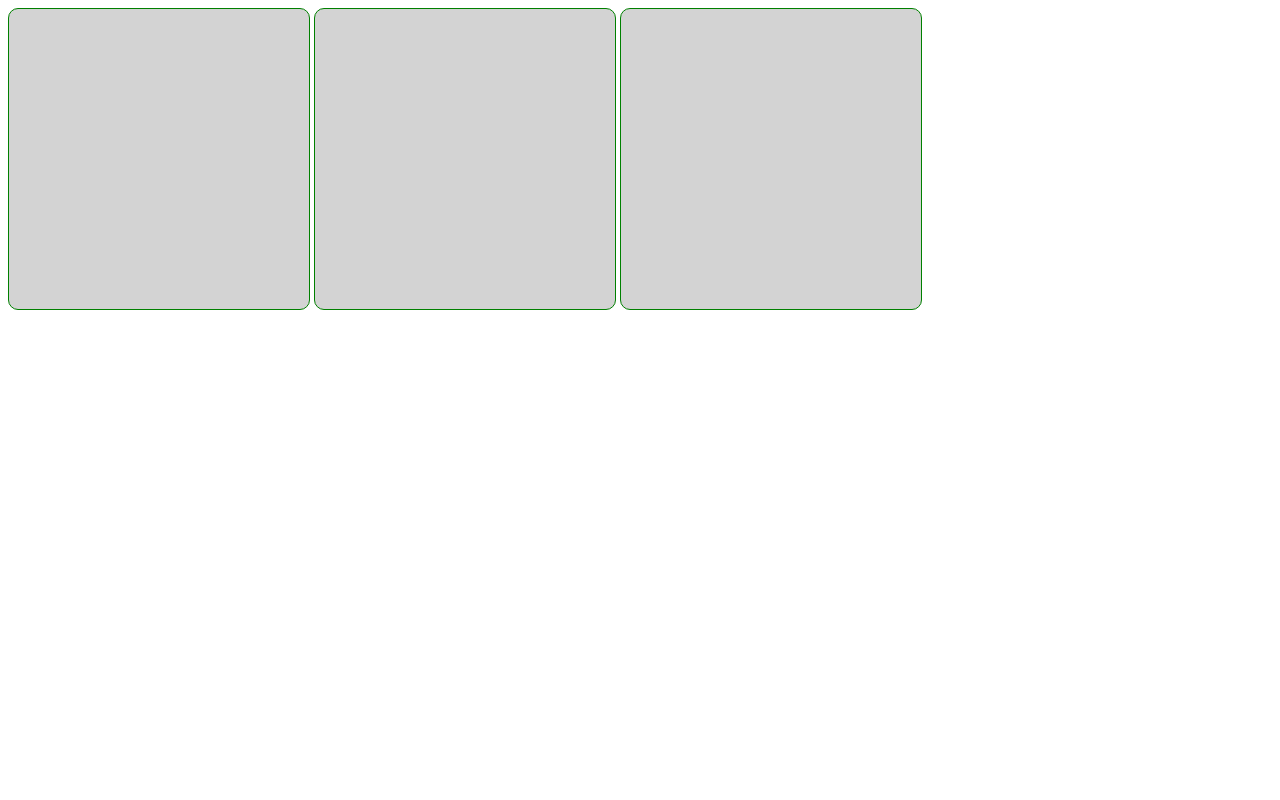
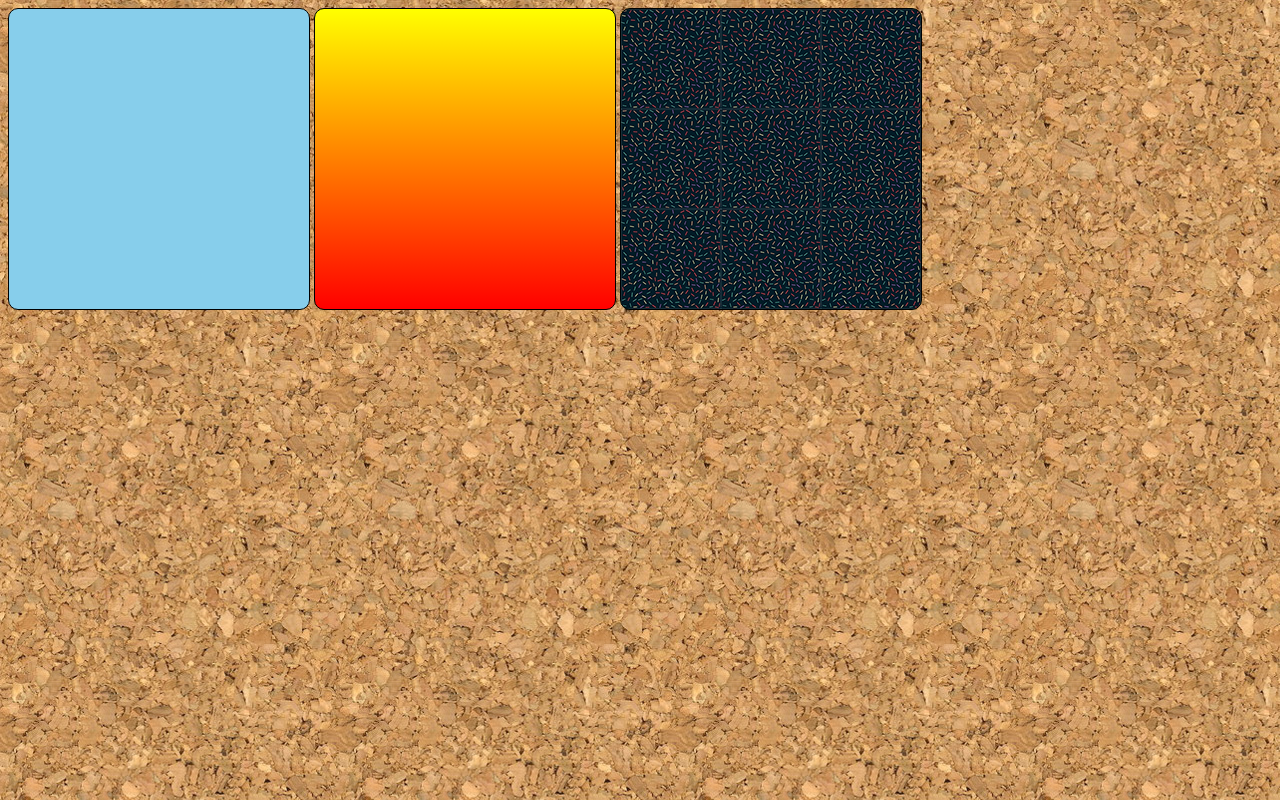
Before and after one commit to analuizacandida/HTML-CSS, a plain HTML site: page 022/index.html in a window 1280 px wide. Drawn offline with Linux system fonts and the light colour scheme.

Commit message:
Update index.html
atualizei

```diff
--- a/022/index.html
+++ b/022/index.html
@@ -6,24 +6,37 @@
     <meta name="viewport" content="width=device-width, initial-scale=1.0">
     <title>Teste de imagem de fundo</title>
     <style>
+        body {
+            background-image: url('imagens/wallpaper001.jpg');
+        }
         div.quadrado {
             display: inline-block;
-            border: 1px solid green ;
+            border: 1px solid black ;
             border-radius: 10px ;
-            background-color:lightgrey ;
+            background-color: green ;
             width: 300px;
             height: 300px;
+
+        }
+        div#q1{
+            background-color: skyblue;
+        }
+        div#q2 {
+            background-image: linear-gradient(to bottom, yellow, red);
+        }
+        div#q3 {
+            background-image: url('imagens/pattern001.png');
         }
     </style>
 </head>
 <body>
-    <div class="quadrado">
+    <div class="quadrado" id="q1">
 
     </div>
-    <div class="quadrado">
+    <div class="quadrado" id="q2">
 
     </div>
-    <div class="quadrado">
+    <div class="quadrado" id="q3">
 
     </div>
 </body>
```
